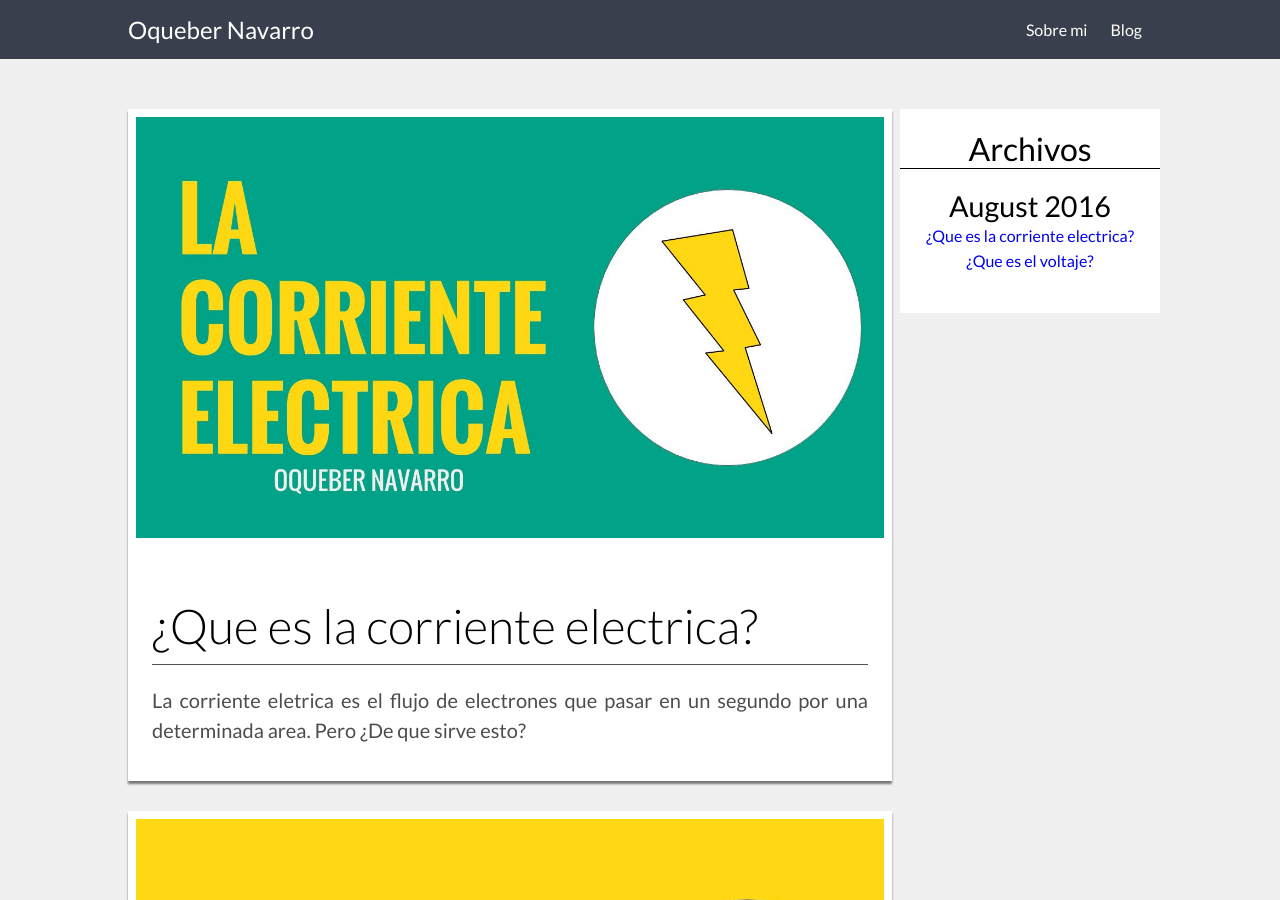
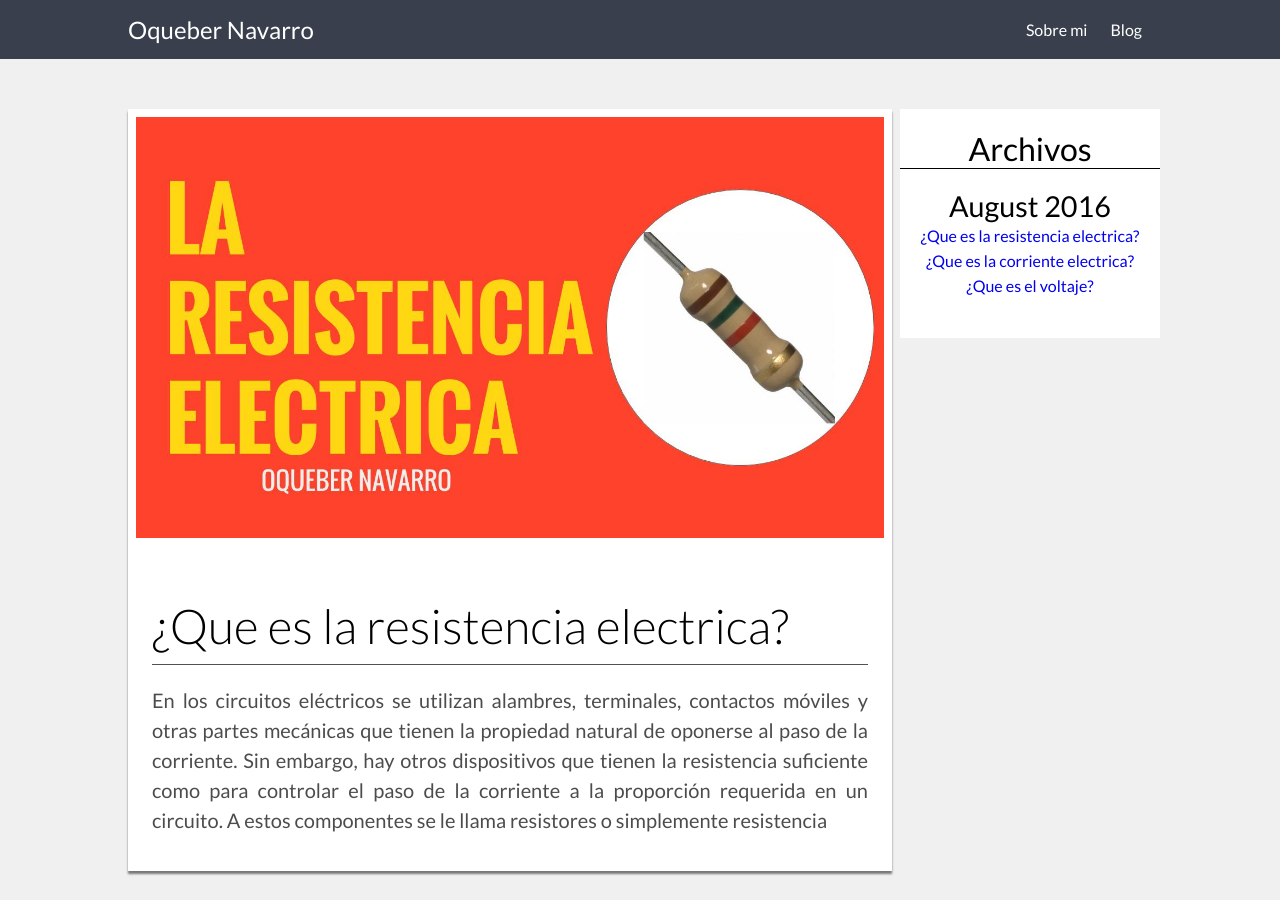
Before and after one commit to oqueber/oqueber-oqueber.github.io, a Jekyll site: the page built from blog/index.html, in a window 1280 px wide and 900 px high. Built offline with Jekyll 4.4.1, drawn with Linux system fonts in a browser that asks for light colours; nearby versions of some CDN libraries; the list of posts is cut into pages by our own code; comment, search, counter and statistics services are not loaded.

Commit message:
Agregando articulo sobre la resistencia

```diff
--- /dev/null
+++ b/_posts/2016-08-31-resistencia-electrica.md
@@ -0,0 +1,37 @@
+---
+layout: post
+title: ¿Que es la resistencia electrica?
+description: En los circuitos eléctricos se utilizan alambres, terminales, contactos móviles y otras partes mecánicas que tienen la propiedad natural de oponerse al paso de la corriente. Sin embargo, hay otros dispositivos que tienen la resistencia suficiente como para controlar el paso de la corriente a la proporción requerida en un circuito. A estos componentes se le llama resistores o simplemente resistencia
+img: post3.jpg
+categories:  [basico,Ley-de-Ohm]
+adsenseQuitar: 0
+---
+
+En los circuitos eléctricos se utilizan alambres, terminales, contactos móviles y otras partes mecánicas que tienen la propiedad natural de oponerse al paso de la corriente. Sin embargo, hay otros dispositivos que tienen la resistencia suficiente como para controlar el paso de la corriente a la proporción requerida en un circuito. A estos componentes se le llama **resistores** o simplemente **resistencia**.
+
+En el primero caso, se dice que los **aislantes** tienen **resistencia muy elevada** y el segundo lugar, los **conductores** tienen **resistencia baja**. De este modo general, todos los materiales cualesquiera que sea su construcción tiene resistencia. Pues no existe ningún conductor o aislante perfecto. Por tanto, resistencia se define como el grado de oposición que ofrece un material al paso de la corriente electica.
+
+La resistencia se mide en **ohmios**. Un conductor tiene la resistencia de un ohmio cuando permite el flujo de 1 amperio. Bajo la influencia de 1 voltio.
+
+La resistencia se identifica con el símbolo de la figura a continuación ( Ω ) en los circuitos en vez de la palabra ohmios, se utiliza la letra griega omega. Por ejemplo, una resistencia de 100ohmios simplemente se escribe 100 Ω
+
+<p style="font-size:2em; text-align:center; padding:20px 0;">1Ω = 1 v/a</p>
+
+<div style="text-align:center;border:6px dashed red; padding:0 15px">
+
+<p>
+     Si quieres comparar la teoría eléctrica con la analogía del agua podemos ver la resistencia como el diámetro de la tubería. Mientras mas grande sea la tubería, mas corriente de agua podrá pasar por él.
+</p>
+
+     <img style="margin:0 auto" src="{{ site.baseurl }}/img/resistencia-electrica.jpg" alt="resistencia-electica"/>
+
+</div>'
+
+
+
+
+----------
+
+{% include adsense-post.html %}
+
+---------
```
Also changed, not shown: _posts/2016-08-29-voltaje.md (+1 -1 lines), img/resistencia-electrica.jpg (added).
